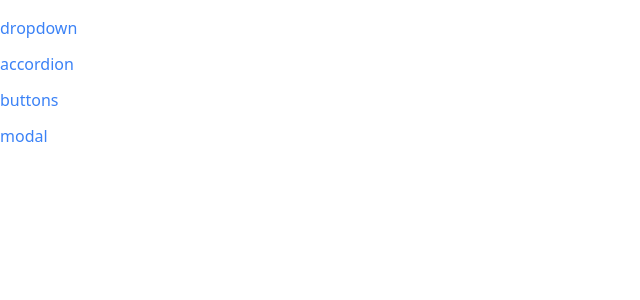
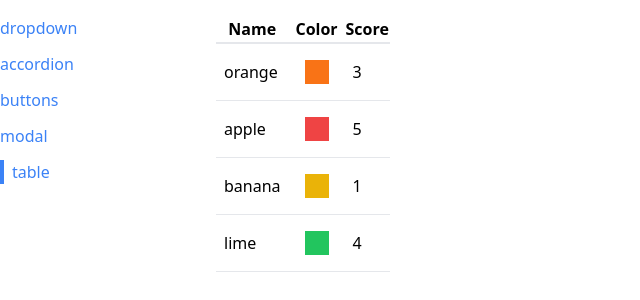
Before and after one commit to eidabdirahman/components, a React (Create React App) app: page /table in a window 1280 px wide. Shown: the top 300 px of the page, without its empty margins (0-640 px from the left). Built offline with nearby package versions, Linux system fonts and the light colour scheme.

Commit message:
Table added

```diff
--- a/src/App.js
+++ b/src/App.js
@@ -4,6 +4,7 @@
 import DropdownPage from './pages/DropdownPage';
 import ButtonPage from './pages/ButtonPage';
 import ModalPage from './pages/ModalPage';
+import TablePage from './pages/TablePage';
 
 function App() {
   return (
@@ -22,6 +23,9 @@
         <Route path="/modal">
           <ModalPage />
         </Route>
+        <Route path="/table">
+          <TablePage />
+        </Route>
       </div>
     </div>
   );
--- a/src/components/Sidebar.js
+++ b/src/components/Sidebar.js
@@ -7,6 +7,7 @@
         {label: 'accordion', path:'/accordion'},
         {label: 'buttons', path:'/buttons'},
         {label: 'modal', path:'/modal'},
+        {label: 'table', path:'/table'},
     ];
 
     const renderedLinks = Links.map((link)=>{
--- /dev/null
+++ b/src/components/Table.js
@@ -0,0 +1,37 @@
+import React from 'react';
+
+function Table({ data, Config, keyFn }) {
+    const renderedHeaders = Config.map((column) => (
+        <th key={column.label} >{column.label}</th>
+    ));
+
+    const renderedRows = data.map((rowData) => {
+        const renderedCells = Config.map((column) => (
+            <td className='p-2' key={column.label}>{column.render(rowData)}</td>
+        ));
+        return (
+            <tr className="border-b" key={keyFn(rowData)}>
+                {renderedCells}
+            </tr>
+        );
+    });
+
+    return (
+        <div className="table">
+            <table className="table-auto border-spacing">
+                <thead>
+                    <tr className="border-b-2">
+                        {renderedHeaders}
+                    </tr>
+                </thead>
+                <tbody>
+                    {renderedRows}
+                </tbody>
+            </table>
+        </div>
+    );
+}
+
+
+
+export default Table;
--- /dev/null
+++ b/src/pages/TablePage.js
@@ -0,0 +1,35 @@
+import Table from "../components/Table";
+
+function TablePage (){
+
+    const fruit = [
+        { name: 'orange', color: 'bg-orange-500', score: 3 },
+        { name: 'apple', color: 'bg-red-500', score: 5 },
+        { name: 'banana', color: 'bg-yellow-500', score: 1 },
+        { name: 'lime', color: 'bg-green-500', score: 4 },
+    ];
+
+    const Config = [
+        { label: 'Name',
+          render : (fruit) => fruit.name ,
+        },
+        { label: 'Color',
+            render : (fruit) => <div className={`p-3 m-2 ${fruit.color}`}></div> ,
+        },
+        { label: 'Score',
+            render : (fruit) => fruit.score,
+        },
+    ];
+
+    const keyFn = () =>{
+        return fruit.name
+    };
+
+    return(
+        <div className="container">
+            <Table  data={fruit}  Config={Config} keyFn={keyFn}/>
+        </div>
+    )
+}
+
+export default TablePage;
```
